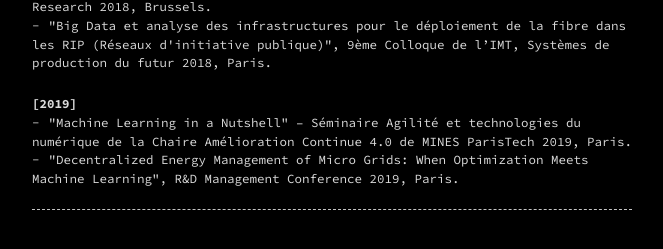
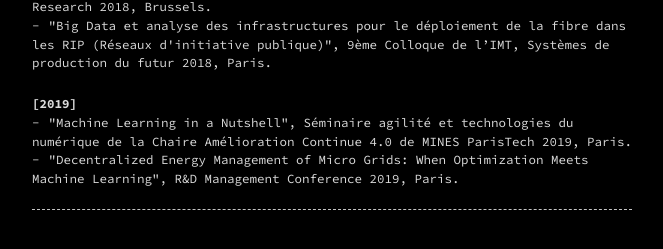
Before and after one commit to elharrab/elharrab.github.io, a Jekyll site: the page built from talks.md, in a window 1280 px wide. Shown: the part 175-424 px from the top of the page, without its empty margins (308-971 px from the left). Built offline with Jekyll 4.4.1, drawn with Linux system fonts in a browser that asks for light colours.

```diff
--- a/talks.md
+++ b/talks.md
@@ -14,6 +14,6 @@ permalink: /talks
 
 <h2>[2019]</h2>
 <ul>
-  <li>"Machine Learning in a Nutshell" – Séminaire Agilité et technologies du numérique de la Chaire Amélioration Continue 4.0 de MINES ParisTech 2019, Paris.</li>
+  <li>"Machine Learning in a Nutshell", Séminaire agilité et technologies du numérique de la Chaire Amélioration Continue 4.0 de MINES ParisTech 2019, Paris.</li>
   <li>"Decentralized Energy Management of Micro Grids: When Optimization Meets Machine Learning", R&D Management Conference 2019, Paris.</li>
 </ul>
```
